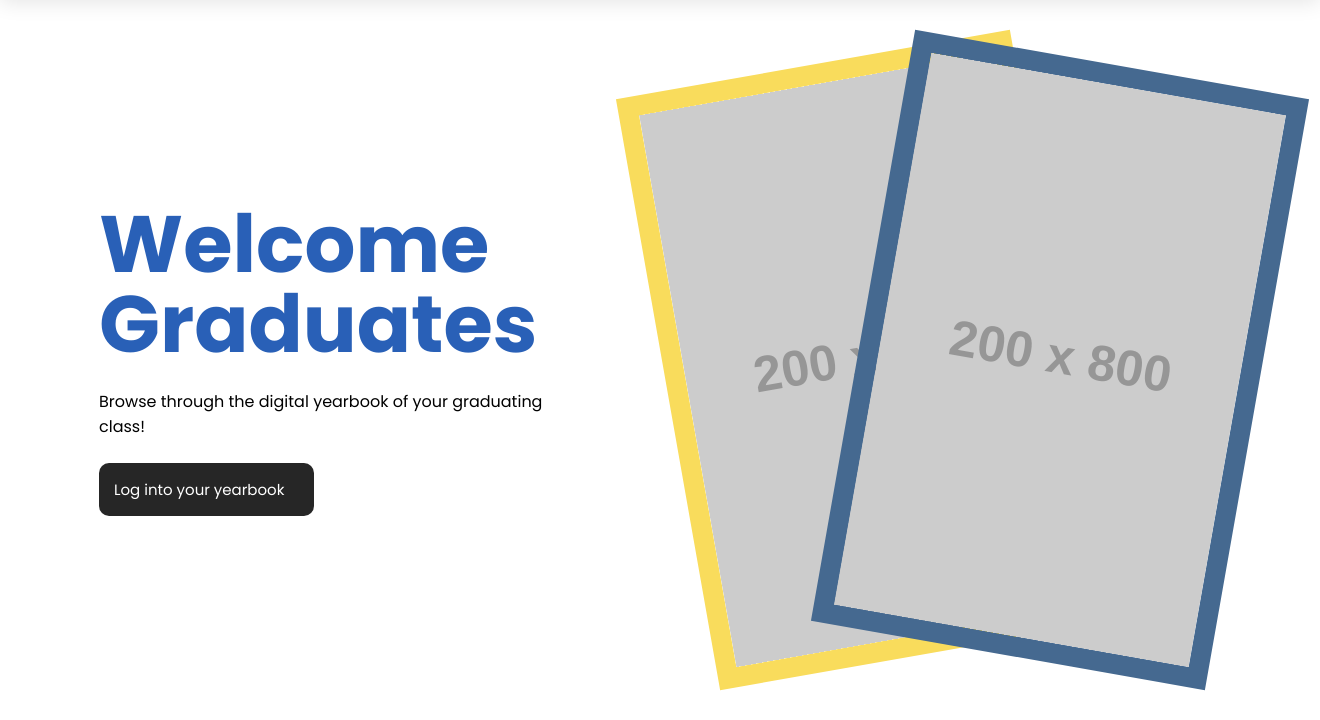
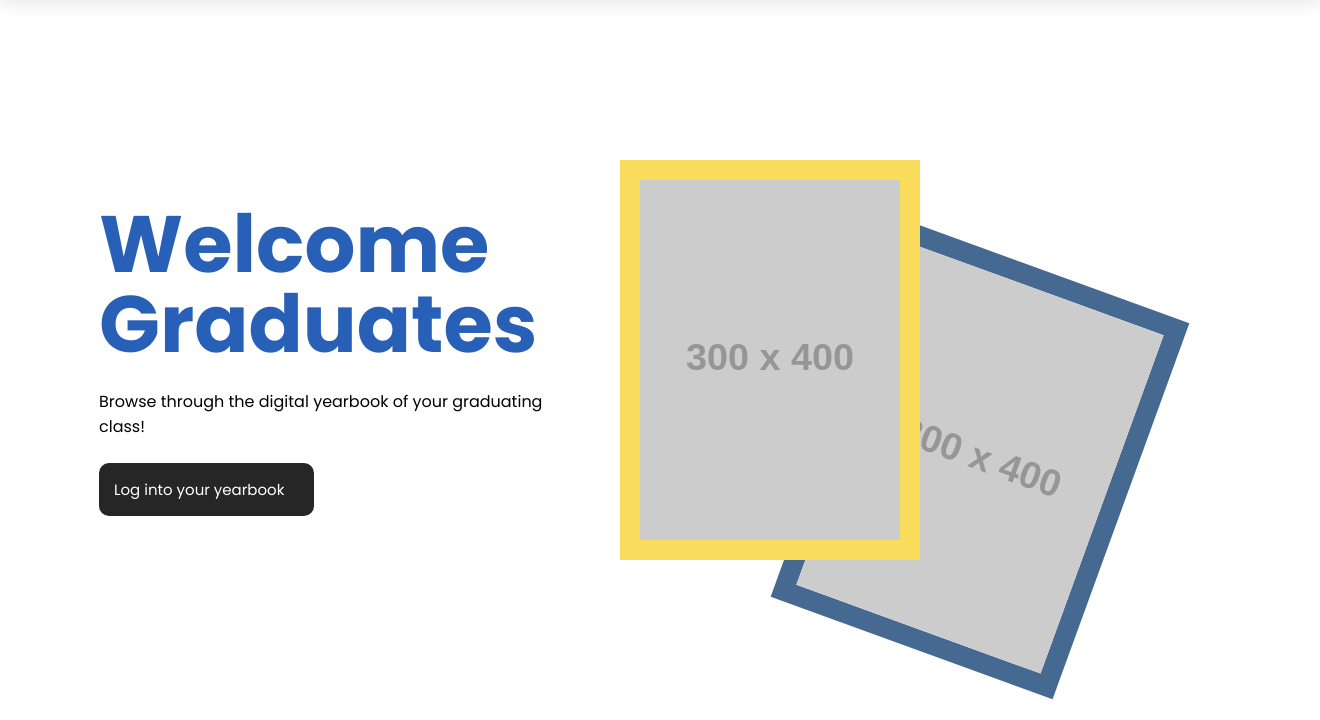
Before and after one commit to manhellis/yearbook, a PHP site: page /index.html in a window 1320 px wide. Shown: the part 80-800 px from the top of the page. Run offline with PHP 8.4, Linux system fonts and the light colour scheme; grey boxes labelled with a size stand in for pictures from a placeholder-image service; some libraries are stand-ins or nearby versions; some web fonts are replaced.

Commit message:
Adjust frame size and positioning to match Figma

```diff
--- a/index.html
+++ b/index.html
@@ -33,8 +33,8 @@
             </div>
         </div>
         <div class="graphics">
-            <img src="https://placehold.co/200x800">
-            <img src="https://placehold.co/200x800">
+            <img src="https://placehold.co/300x400">
+            <img src="https://placehold.co/300x400">
         </div>
     </main>
 </body>
--- a/styles/homepage.css
+++ b/styles/homepage.css
@@ -112,20 +112,20 @@ main {
 
 .graphics img {
     position: absolute;
-    width: 400px;
-    height: 600px;
+    width: 300px;
+    height: 400px;
     object-fit: cover;
     border: 20px solid;
 }
 
 .graphics img:nth-child(1) {
-    left: 5px;
-    transform: rotate(-10deg);
-    border-color: #f9dc5c;
+    right: 190px;
+    bottom: 60px;
+    transform: rotate(20deg);
+    border-color: #456990;
 }
 
 .graphics img:nth-child(2) {
-    left: 200px;
-    transform: rotate(10deg);
-    border-color: #456990;
+    right: 400px;
+    border-color: #f9dc5c;
 }
```
